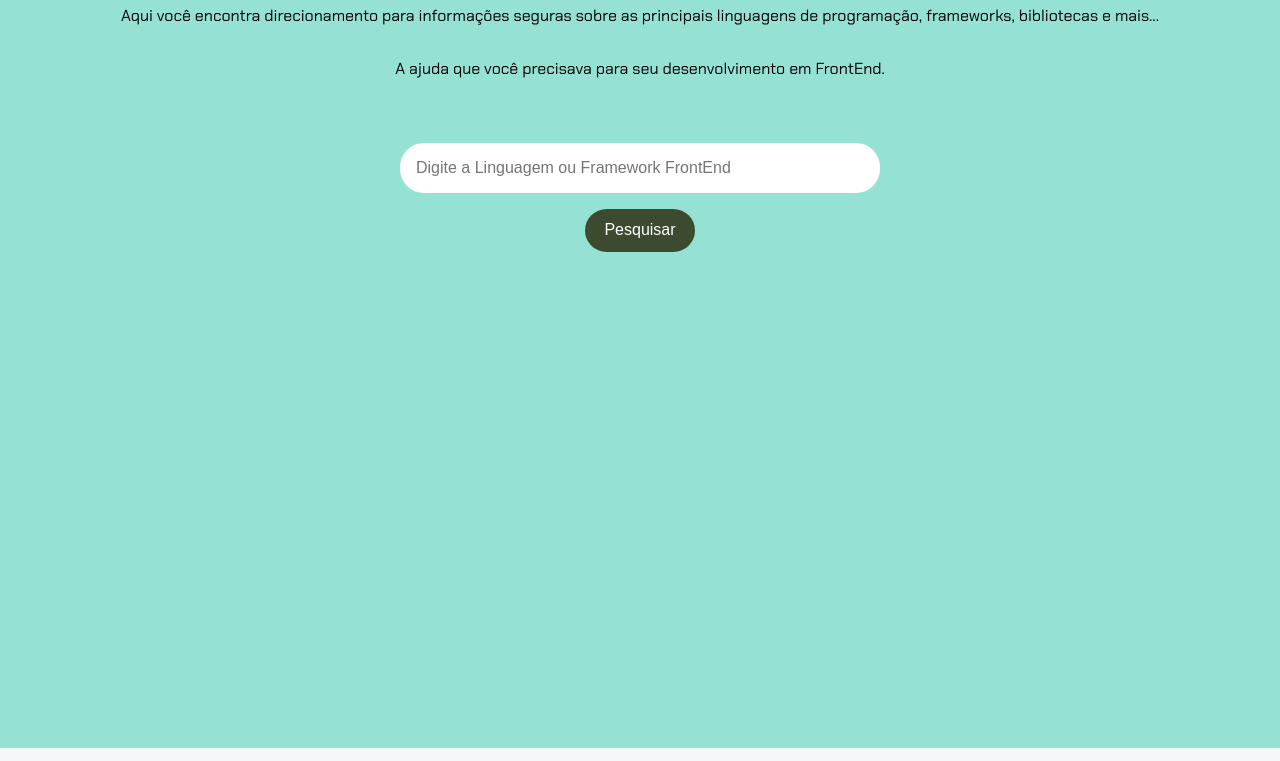
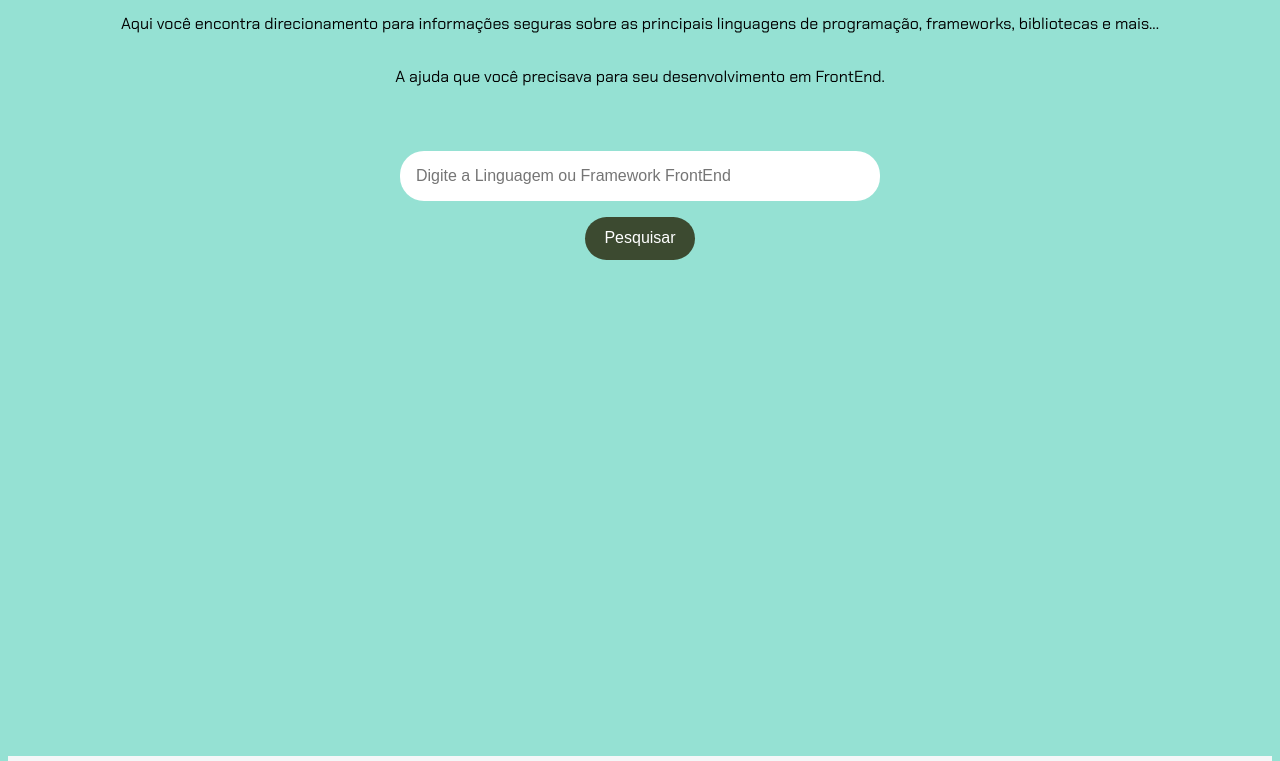
Before and after one commit to clmra93/imersaoDevAlura, a plain HTML site: page index.html in a window 1280 px wide. Shown: the part 149-910 px from the top of the page. Drawn offline with Linux system fonts and the light colour scheme.

Commit message:
Update style.css

```diff
--- a/style.css
+++ b/style.css
@@ -9,8 +9,6 @@ body {
     flex-direction: column; /* Alinha os itens na vertical */
     align-items: center; /* Centraliza os itens horizontalmente */
     justify-content: center; /* Centraliza os itens verticalmente */
-    margin: 0; /* Remove a margem padrão */
-    padding: 0; /* Remove o padding padrão */
 }
 
 /* Estiliza a div onde está o título da página */
```
